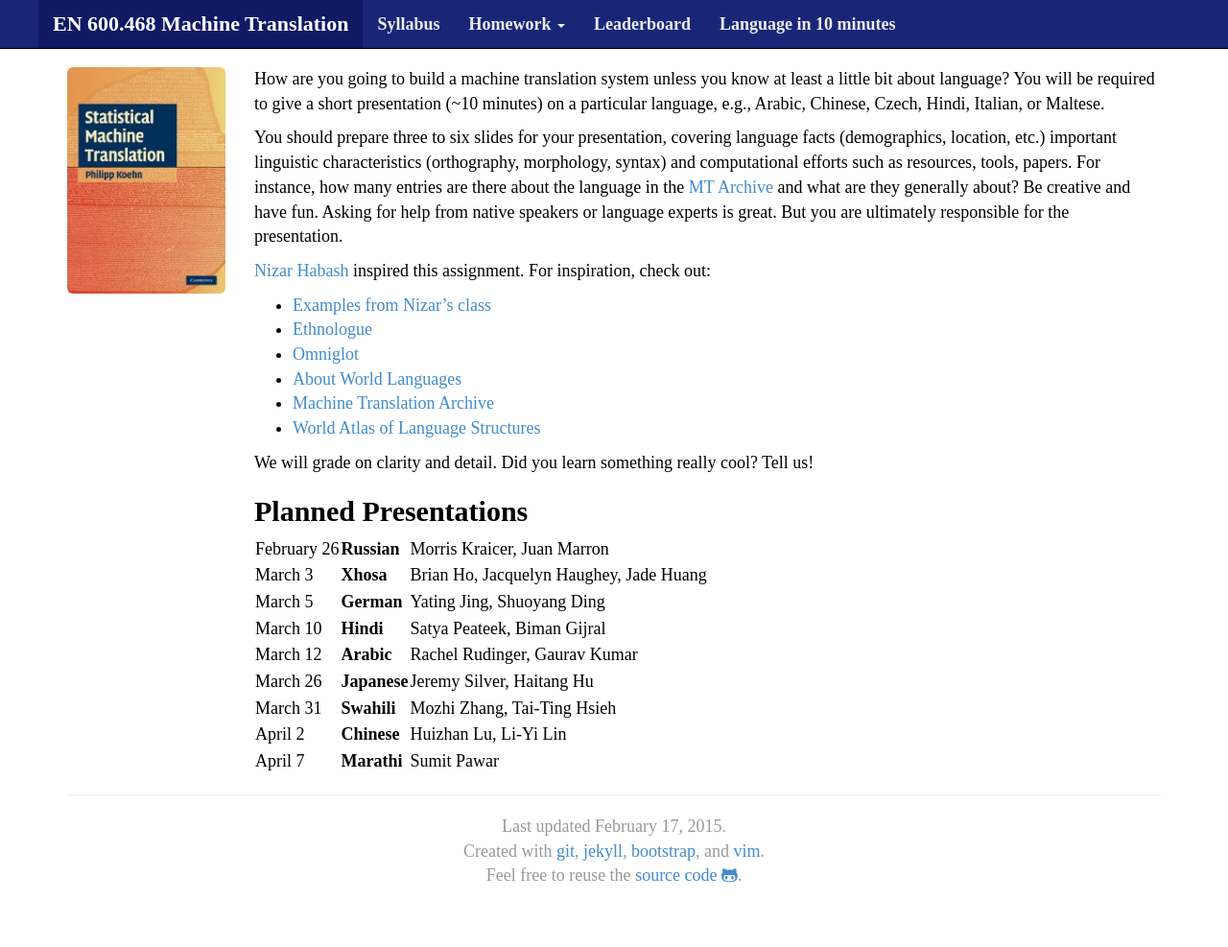
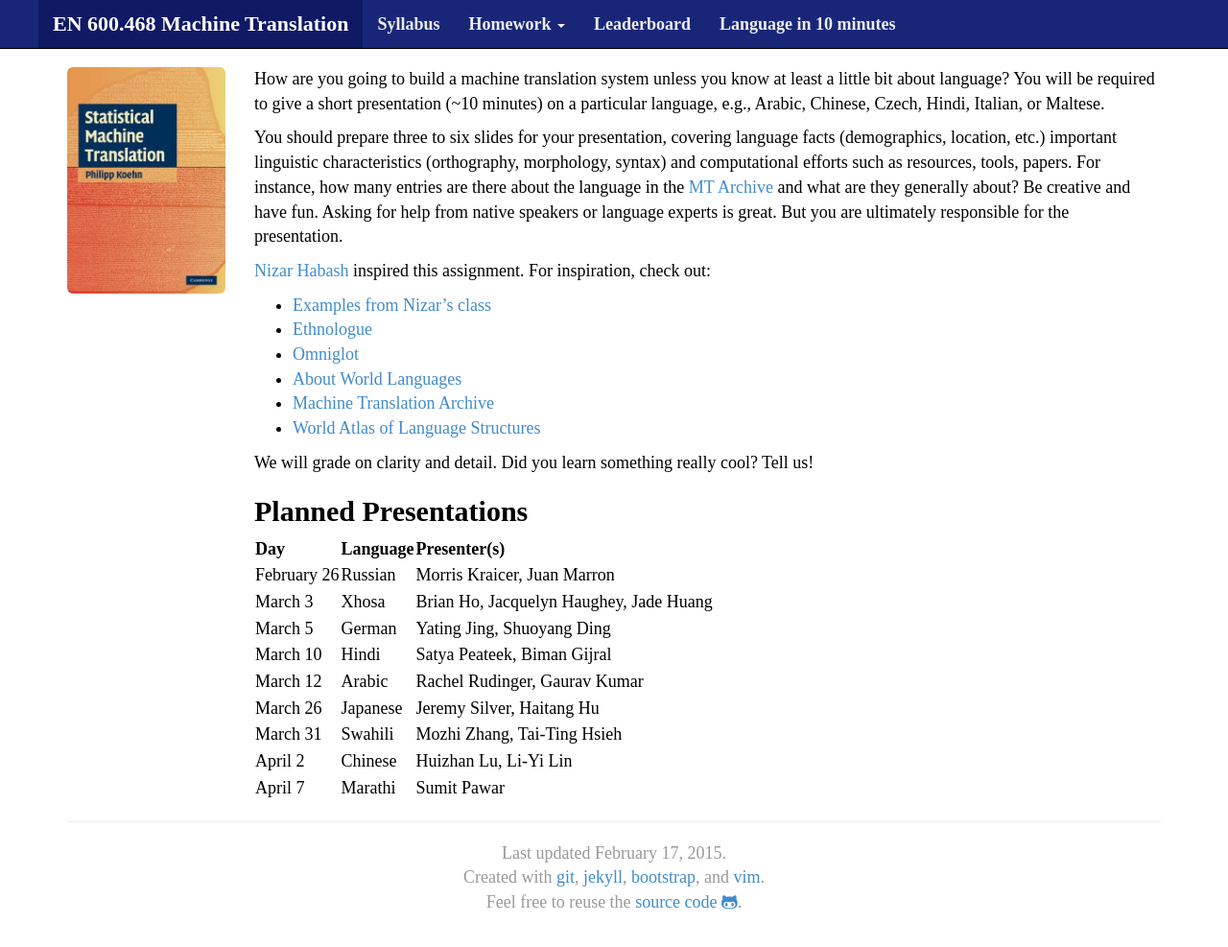
Before and after one commit to mt-class/jhu, a Jekyll site: the page built from lin10.md, in a window 1280 px wide and 1005 px high. Shown: the top 987 px of the window at 96% size. Built offline with Jekyll 4.4.1, drawn with Linux system fonts in a browser that asks for light colours; nearby versions of some CDN libraries; some web fonts are replaced.

Commit message:
Update lin10.md

```diff
--- a/lin10.md
+++ b/lin10.md
@@ -36,13 +36,13 @@ something really cool? Tell us!
 Planned Presentations
 ---------------------
 
-
-| February 26  | **Russian**  | Morris Kraicer, Juan Marron |
-| March 3      | **Xhosa**    | Brian Ho, Jacquelyn Haughey, Jade Huang |
-| March 5      | **German**   | Yating Jing, Shuoyang Ding |
-| March 10     | **Hindi**    | Satya Peateek, Biman Gijral |
-| March 12     | **Arabic**   | Rachel Rudinger, Gaurav Kumar |
-| March 26     | **Japanese** | Jeremy Silver, Haitang Hu |
-| March 31     | **Swahili**  |  Mozhi Zhang, Tai-Ting Hsieh |
-| April 2      | **Chinese**  | Huizhan Lu, Li-Yi Lin |
-| April 7      | **Marathi**  | Sumit Pawar |
+| **Day**      | **Language** | **Presenter(s)** |
+| February 26  | Russian  | Morris Kraicer, Juan Marron |
+| March 3      | Xhosa    | Brian Ho, Jacquelyn Haughey, Jade Huang |
+| March 5      | German   | Yating Jing, Shuoyang Ding |
+| March 10     | Hindi    | Satya Peateek, Biman Gijral |
+| March 12     | Arabic   | Rachel Rudinger, Gaurav Kumar |
+| March 26     | Japanese | Jeremy Silver, Haitang Hu |
+| March 31     | Swahili  |  Mozhi Zhang, Tai-Ting Hsieh |
+| April 2      | Chinese  | Huizhan Lu, Li-Yi Lin |
+| April 7      | Marathi  | Sumit Pawar |
```
